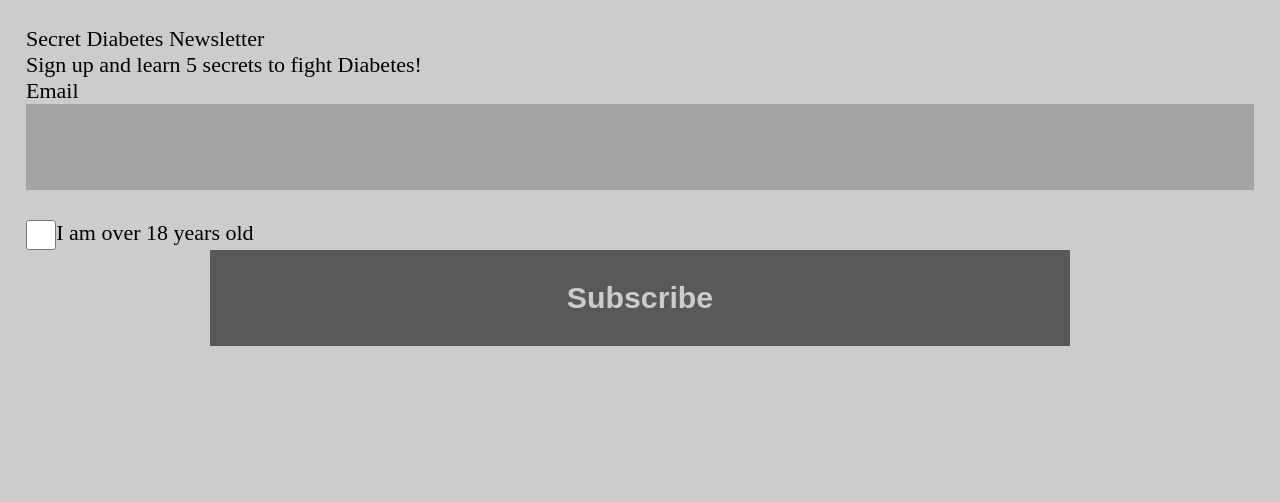
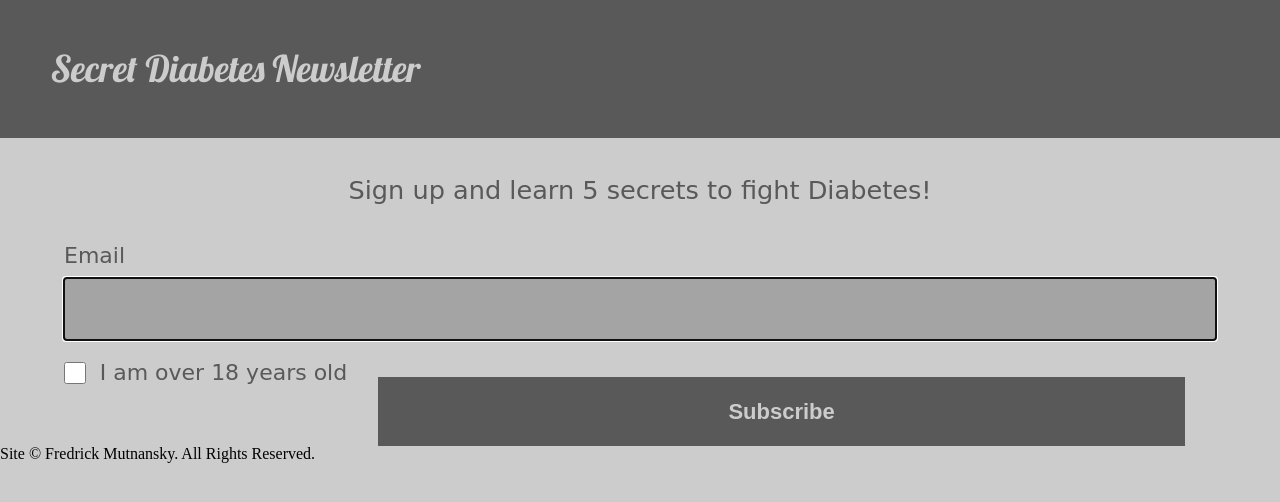
Before and after one commit to Fmutnansky/ITMD362-Lab3, a plain HTML site: page index.html in a window 1280 px wide. Drawn offline with nearby package versions, Linux system fonts and the light colour scheme; a web font is replaced by a local one.

Commit message:
Update index.html
Adding finished code to index file including adding fonts and linking CSS sheets. Completed in Notepad++ since it's faster to update changes.

```diff
--- a/index.html
+++ b/index.html
@@ -1,34 +1,52 @@
 <!DOCTYPE html>
 <html lang="en" class="nojs">
   <head>
-  <title>HTML Form Elements</title>
-  <meta charset="utf-8" />
-  <meta name="viewport" />
+    <title>Lab 3 FMutnansky</title>
+    <meta charset="utf-8"/>
+    <meta name="viewport" content="width=device-width,initial-scale=1.0,shrink-to-fit=no" />
     <link rel="stylesheet" media="screen" href="css/screen.css" />
+    <link rel="stylesheet" media="screen" href="css/normalize-form.css" />
+    <link rel="stylesheet" media="screen" href="css/reset.css" />
+    <link rel="stylesheet" media="screen" href="css/reset.min.css" />
+    <link rel="preconnect" href="https://fonts.gstatic.com">
+	  <link href="https://fonts.googleapis.com/css2?family=Akaya+Telivigala&family=Lobster&family=Redressed&display=swap" rel="stylesheet">
   </head>
   <body>
     <main id="content">
+
+      <section id="title-section">
+        <h1>Secret Diabetes Newsletter</h1>
+      </section>
+
+      <section id="description-section">
+        <h2>Sign up and learn 5 secrets to fight Diabetes!</h2>
+      </section>
+
+      <div id="form-input-section">
         <form method="get" action="#null">
-    <h1>Secret Diabetes Newsletter</h1>
-    <p>
-      Sign up and learn 5 secrets to fight Diabetes!
-    </p>
           <ol>
             <li id="input-email">
-        <label for="email">Email</label>
-        <input type="email" name="email" id="email" pattern="^.+@.+$" />
+              <label class="form-label" id="email-label" for="email">Email</label>
+              <input type="email" name="email" id="email" pattern="^.+@.+$" autofocus/>
             </li>
             <li id="input-age-verification">
               <input type="checkbox" id="age-verification" name="age-verification" value="18" />
-        <label for="age-verification">I am over 18 years old</label>
+              <label class="form-label" id="age-label" for="age-verification">I am over 18 years old</label>
             </li>
             <li id="input-submit">
               <input type="submit" name="submit" id="submit" value="Subscribe" />
             </li>
           </ol>
         </form>
+      </div>
+
     </main>
     <script src="https://ajax.googleapis.com/ajax/libs/jquery/3.1.1/jquery.min.js"></script>
     <script src="js/site.js"></script>
+
+    <footer id="footer">
+      <p>Site © Fredrick Mutnansky. All Rights Reserved.</p>
+    </footer>
+
   </body>
 </html>
```
Lines whose indentation alone changed are shown as unchanged.
